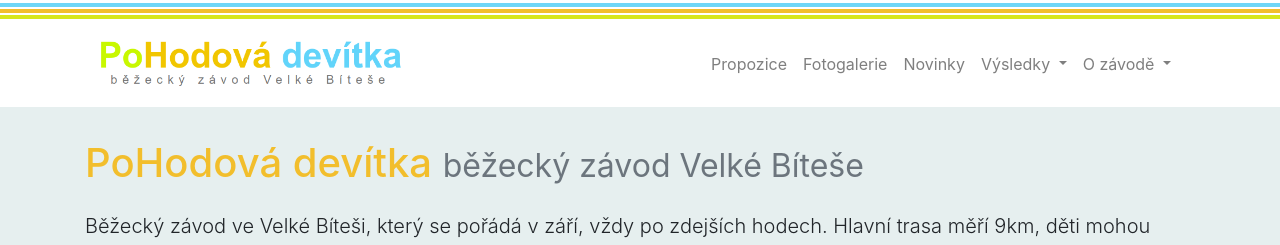
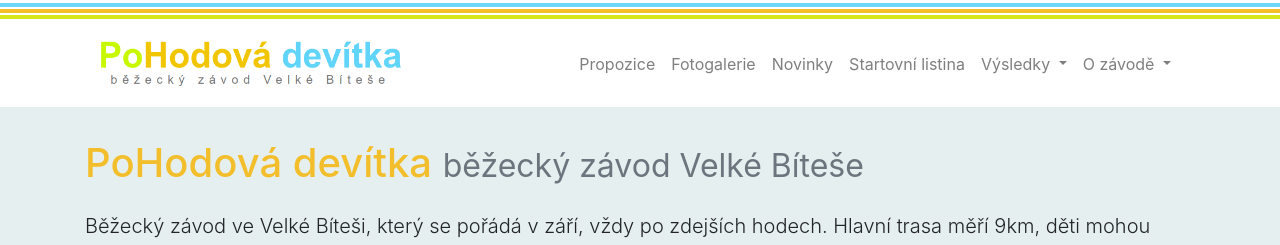
Before and after one commit to pohodovadevitka/pohodovadevitka.github.io, a Jekyll site: the page built from index.html, in a window 1280 px wide. Shown: the top 245 px of the page. Built offline with Jekyll 4.4.1, drawn with Linux system fonts in a browser that asks for light colours; nearby versions of some CDN libraries.

Commit message:
Update top_menu.html

```diff
--- a/_includes/top_menu.html
+++ b/_includes/top_menu.html
@@ -17,13 +17,11 @@
     <a class="nav-link" href="/novinky/">Novinky</a>
   </li>
 
-  <!--
-    <li class="nav-item">
-      <a class="nav-link" href="http://ptime.cz/startovka-pohodova-devitka-2018/">
-        Startovní listina
-      </a>
-    </li>
-  -->
+  <li class="nav-item">
+    <a class="nav-link" href="http://ptime.cz/startovka-pohodova-devitka-2019/">
+      Startovní listina
+    </a>
+  </li>
 
   <li
     class="nav-item dropdown{% if page.url contains '/vysledky/' %} active{% endif %}"
```
